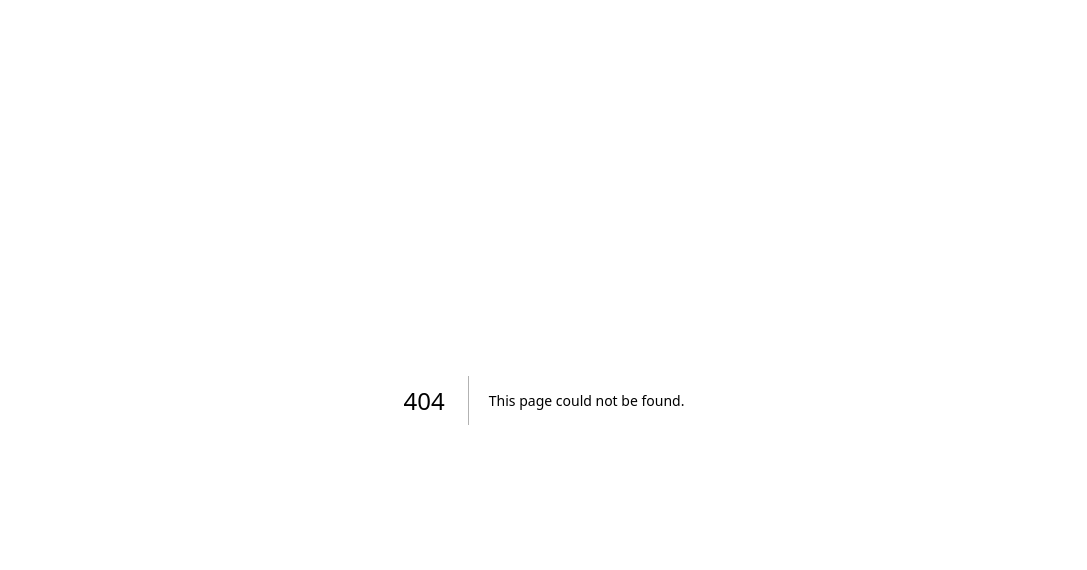
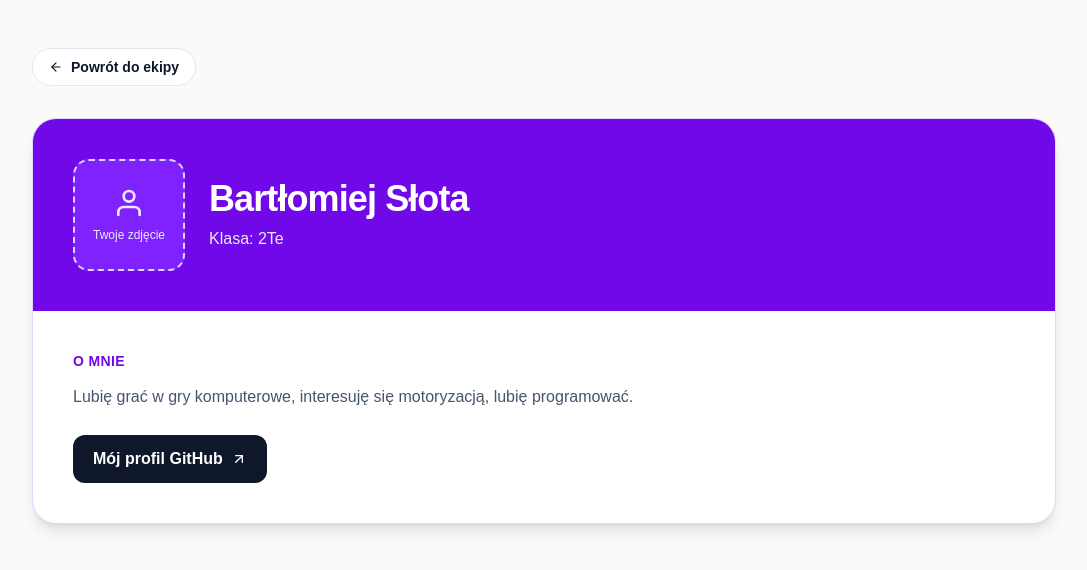
Before and after one commit to kmarszalek-zst/warsztaty-kodowania, a Next.js app: page /2te-bartlomiej-slota in a window 1280 px wide. Before the commit this address had no page. Shown: the top 570 px of the page, without its empty margins (96-1183 px from the left). Built offline with nearby package versions, Linux system fonts and the light colour scheme.

Commit message:
Bartłomiej Słota

```diff
--- a/src/app/klasa-imie-nazwisko/page.js
+++ b/src/app/2te-bartlomiej-slota/page.js
@@ -1,6 +1,6 @@
 import { FiUser } from "react-icons/fi";
 import ProfileLayout from "../../components/general/ProfileLayout";
-import StudentDetails from "../../components/klasa-imie-nazwisko/StudentDetails";
+import StudentDetails from "../../components/2te-bartlomiej-slota/StudentDetails";
 
 export const metadata = {
   title: "Wizytówka ucznia — Twoje imię i nazwisko — ZST Koduj",
@@ -23,10 +23,10 @@ export default function StudentTemplatePage() {
             </div>
             <div>
               <h1 className="text-3xl font-black tracking-tight sm:text-4xl">
-                Twoje imię i nazwisko
+                Bartłomiej Słota
               </h1>
               <p className="mt-2 font-medium text-violet-100">
-                Klasa: [Twoja klasa]
+                Klasa: 2Te
               </p>
             </div>
           </div>
--- a/src/app/page.js
+++ b/src/app/page.js
@@ -56,7 +56,7 @@ export default function Home() {
 
           {/* Uczniowie: skopiuj kartę i uzupełnij własne dane oraz adres strony. */}
           <a
-            href="/klasa-imie-nazwisko"
+            href="/2te-bartlomiej-slota"
             className="group flex items-center gap-4 rounded-3xl border border-violet-300 bg-violet-50 p-5 shadow-sm transition hover:-translate-y-1 hover:border-violet-500 hover:bg-violet-100"
           >
             <span className="flex h-14 w-14 shrink-0 items-center justify-center rounded-2xl bg-violet-200 text-violet-900">
@@ -64,10 +64,10 @@ export default function Home() {
             </span>
             <span className="min-w-0">
               <span className="block truncate font-bold">
-                Twoje imię i nazwisko
+                Bartłomiej Słota
               </span>
               <span className="mt-1 block text-sm font-medium text-violet-800">
-                Klasa: [Twoja klasa]
+                Klasa: 2Te
               </span>
             </span>
             <FiArrowRight
--- a/src/components/klasa-imie-nazwisko/StudentDetails.js
+++ b/src/components/2te-bartlomiej-slota/StudentDetails.js
@@ -7,10 +7,10 @@ export default function StudentDetails() {
         O mnie
       </h2>
       <p className="mt-3 leading-7 text-slate-600">
-        [Tutaj wpisz kilka zdań o sobie.]
+        Lubię grać w gry komputerowe, interesuję się motoryzacją, lubię programować.
       </p>
       <a
-        href="https://github.com/twoj-login"
+        href="https://github.com/slotabartlomiejte-spec"
         target="_blank"
         rel="noreferrer"
         className="mt-6 inline-flex items-center gap-2 rounded-xl bg-slate-900 px-5 py-3 font-bold text-white transition hover:bg-slate-700"
```
